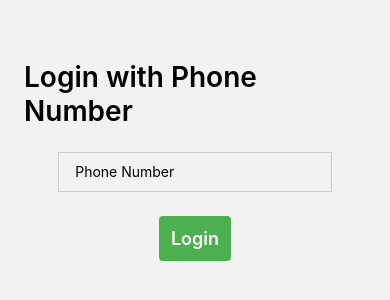
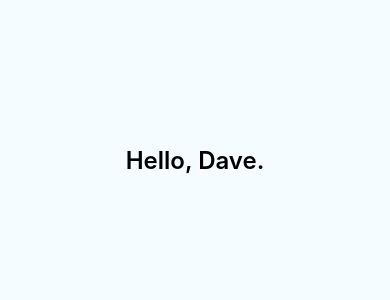
Before and after one commit to snapees/RN_FITTBUDDY, a React Native app: screen / in a window 390 px wide. Shown: the part 262-562 px from the top of the page. Built offline with nearby package versions, Linux system fonts and the light colour scheme.

Commit message:
splash screen added

```diff
--- a/App.tsx
+++ b/App.tsx
@@ -1,16 +1,35 @@
-import React from 'react';
-import LoginScreen from './src/screens/LoginScreen';
-import {NavigationContainer} from '@react-navigation/native';
-import {createNativeStackNavigator} from '@react-navigation/native-stack';
+import {StatusBar, StyleSheet, Text, View} from 'react-native';
+import React, {useEffect} from 'react';
+import BootSplash from 'react-native-bootsplash';
+export default function App() {
+  // const [visible, setVisible] = useState(true);
+  useEffect(() => {
+    const init = async () => {
+      // …do multiple sync or async tasks
+    };
+    init().finally(async () => {
+      await BootSplash.hide({fade: true});
+      console.log('Bootsplash has been hidden successfully');
+    });
+  }, []);
 
-const Stack = createNativeStackNavigator();
-
-export default function App() {
   return (
-    <NavigationContainer>
-      <Stack.Navigator screenOptions={{headerShown: false}}>
-        <Stack.Screen name="Login" component={LoginScreen} />
-      </Stack.Navigator>
-    </NavigationContainer>
+    <View style={styles.container}>
+      <StatusBar barStyle="dark-content" />
+      <Text style={styles.text}>Hello, Dave.</Text>
+    </View>
   );
 }
+
+const styles = StyleSheet.create({
+  container: {
+    flex: 1,
+    justifyContent: 'center',
+    alignItems: 'center',
+    backgroundColor: '#F5FCFF',
+  },
+  text: {
+    fontSize: 24,
+    fontWeight: '600',
+  },
+});
--- a/package.json
+++ b/package.json
@@ -15,6 +15,7 @@
     "@react-navigation/native-stack": "^6.11.0",
     "react": "18.3.1",
     "react-native": "0.75.3",
+    "react-native-bootsplash": "^6.2.2",
     "react-native-safe-area-context": "^4.11.0",
     "react-native-screens": "^3.34.0"
   },
--- a/src/screens/LoginScreen.tsx
+++ /dev/null
@@ -1,70 +0,0 @@
-import React, {useState} from 'react';
-import {
-  View,
-  Text,
-  StyleSheet,
-  TextInput,
-  TouchableOpacity,
-} from 'react-native';
-
-function LoginScreen(): React.JSX.Element {
-  const [phoneNumber, setPhoneNumber] = useState('');
-
-  const handleLogin = () => {
-    // Add your login logic here
-    // For example, you can make an API call to verify the phone number
-    console.log('Login with phone number:', phoneNumber);
-  };
-
-  return (
-    <View style={styles.container}>
-      <Text style={styles.title}>Login with Phone Number</Text>
-      <TextInput
-        style={styles.input}
-        placeholder="Phone Number"
-        value={phoneNumber}
-        onChangeText={text => setPhoneNumber(text)}
-        keyboardType="phone-pad"
-      />
-      <TouchableOpacity style={styles.button} onPress={handleLogin}>
-        <Text style={styles.buttonText}>Login</Text>
-      </TouchableOpacity>
-    </View>
-  );
-}
-
-const styles = StyleSheet.create({
-  container: {
-    flex: 1,
-    justifyContent: 'center',
-    alignItems: 'center',
-    padding: 24,
-  },
-  title: {
-    fontSize: 28,
-    fontWeight: '600',
-    marginBottom: 24,
-  },
-  input: {
-    height: 40,
-    width: '80%',
-    borderColor: '#ccc',
-    borderWidth: 1,
-    paddingHorizontal: 16,
-    paddingVertical: 8,
-    marginBottom: 24,
-    color: '#000',
-  },
-  button: {
-    backgroundColor: '#4CAF50',
-    padding: 12,
-    borderRadius: 4,
-  },
-  buttonText: {
-    color: '#fff',
-    fontSize: 18,
-    fontWeight: '600',
-  },
-});
-
-export default LoginScreen;
```
Also changed, not shown: 19 other files (tests, documents, lock files or other folders).
